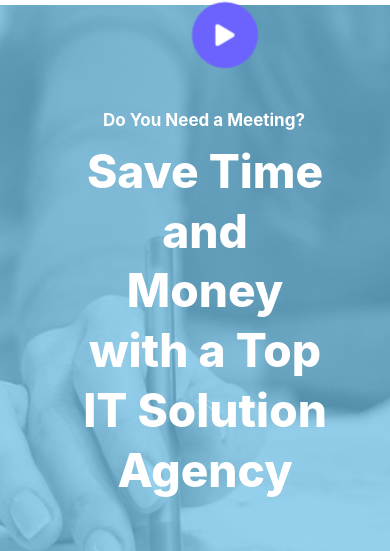
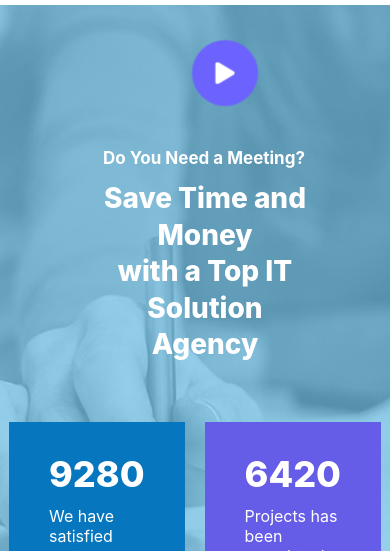
Before and after one commit to sujalkakadiya34/iwetechs, a React (Create React App) app: page / in a window 390 px wide. Shown: the part 6873-7424 px from the top of the page. Built offline with nearby package versions, Linux system fonts and the light colour scheme.

Commit message:
solve minore issue

```diff
--- a/src/AboutCompany.js
+++ b/src/AboutCompany.js
@@ -49,13 +49,13 @@
 
         <div className="about-services">
           <div className="about-service">
-            <span className="service-icon"><img src="./assets/imgi_8_icon-1.png" /></span>
+            <span className="service-icon"><img src="./assets/imgi_8_icon-1.png" alt="Website development icon"/></span>
             <h4 className="about-subtitle-h4">
               Website <br /> Development
             </h4>
           </div>
           <div className="about-service">
-            <span className="service-icon"><img src="./assets/imgi_9_icon-2 (1).png" /></span>
+            <span className="service-icon"><img src="./assets/imgi_9_icon-2 (1).png" alt="Website development icon"/></span>
             <h4 className="about-subtitle-h4">
               Website <br /> development
             </h4>
--- a/src/App.css
+++ b/src/App.css
@@ -1,6 +1,5 @@
-/* Container */
-
-/* === Learn More Button Design === */
+/* Navbar.js */
+
 .btn-learn-more {
   padding: 14px 36px;
   background: linear-gradient(90deg, #6a11cb, #2575fc);
@@ -20,13 +19,11 @@
   z-index: 5;
 }
 
-/* Arrow Styling */
 .btn-learn-more .arrow {
   transition: transform 0.3s ease;
   font-size: 20px;
 }
 
-/* Hover Effects */
 .btn-learn-more:hover {
   background: linear-gradient(90deg, #2575fc, #6a11cb);
   box-shadow: 0 12px 20px rgba(0, 0, 0, 0.4);
@@ -37,7 +34,6 @@
   transform: translateX(6px);
 }
 
-/* Active/Clicked State */
 .btn-learn-more:active {
   transform: scale(0.96);
   background: linear-gradient(90deg, #5a0eb6, #1f63e0);
@@ -83,6 +79,7 @@
 
 .navbar-container {
   position: fixed;
+   transition: 5s;
   top: 0;
   left: 0;
   width: 100%;
@@ -357,7 +354,7 @@
     justify-content: center;
     padding: 10px 8px;
   }
-  /* number box left and right side padding */
+
   .right-section .call-box {
     width: calc(100% - 24px);
     margin: 0 auto;
@@ -414,7 +411,7 @@
     justify-content: center;
     padding: 12px 10px;
   }
-    /* number box left and right side padding */
+
   .right-section .call-box {
     width: calc(100% - 32px);
     margin: 0 auto;
--- a/src/App.js
+++ b/src/App.js
@@ -19,7 +19,6 @@
 
 import { BrowserRouter, Routes, Route } from "react-router-dom";
 import LearnMore from "./LearnMore";
-import LearnMoreExpert from "./LearnMoreReady";
 import LearnMoreReady from "./LearnMoreReady";
 import AboutCompanyPage from "./AboutCompanyPage";
 
--- a/src/rspsv.css
+++ b/src/rspsv.css
@@ -636,7 +636,7 @@
     gap: 30px;
   }
 
-  .solutionimage-title {
+  .solutionimage-title-si {
     font-size: 28px;
     line-height: 1.3;
   }
@@ -665,7 +665,7 @@
     gap: 40px;
   }
 
-  .solutionimage-title {
+  .solutionimage-title-si {
     font-size: 32px;
     line-height: 1.4;
   }
@@ -737,7 +737,7 @@
 }
 
 @media (max-width: 600px) {
-  .solutionimage-title {
+  .solutionimage-title-si {
     font-size: 28px;
   }
 
```
Also changed, not shown: src/Navbar.js (+0 -16 lines), 12 other files (tests, documents, lock files or other folders).
